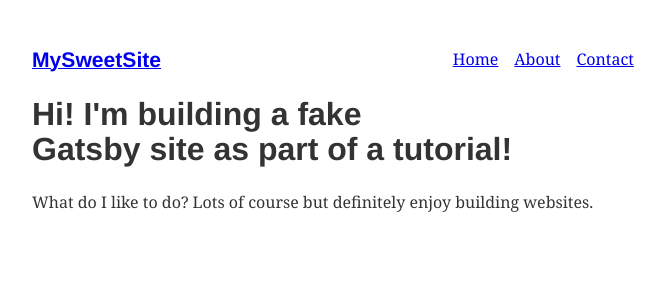
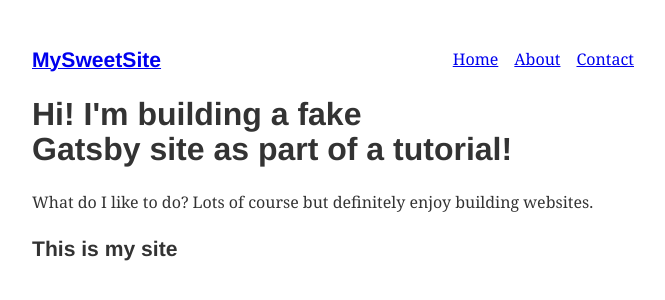
Before and after one commit to rjdeloss/gatsby, a Gatsby site in the folder 03_tutorial-part-three/: page / in a window 1280 px wide. Shown: the whole page, without its empty margins (299-964 px from the left). Built offline with nearby package versions, Linux system fonts and the light colour scheme; Gatsby itself is replaced by a stand-in of ours.

Commit message:
added footer

```diff
--- a/03_tutorial-part-three/src/components/layout.js
+++ b/03_tutorial-part-three/src/components/layout.js
@@ -21,6 +21,9 @@ export default function Layout({ children }) {
         </ul>
       </header>
       {children}
+          <footer>
+              <h3>This is my site</h3>
+      </footer>
     </div>
   )
 }
```
